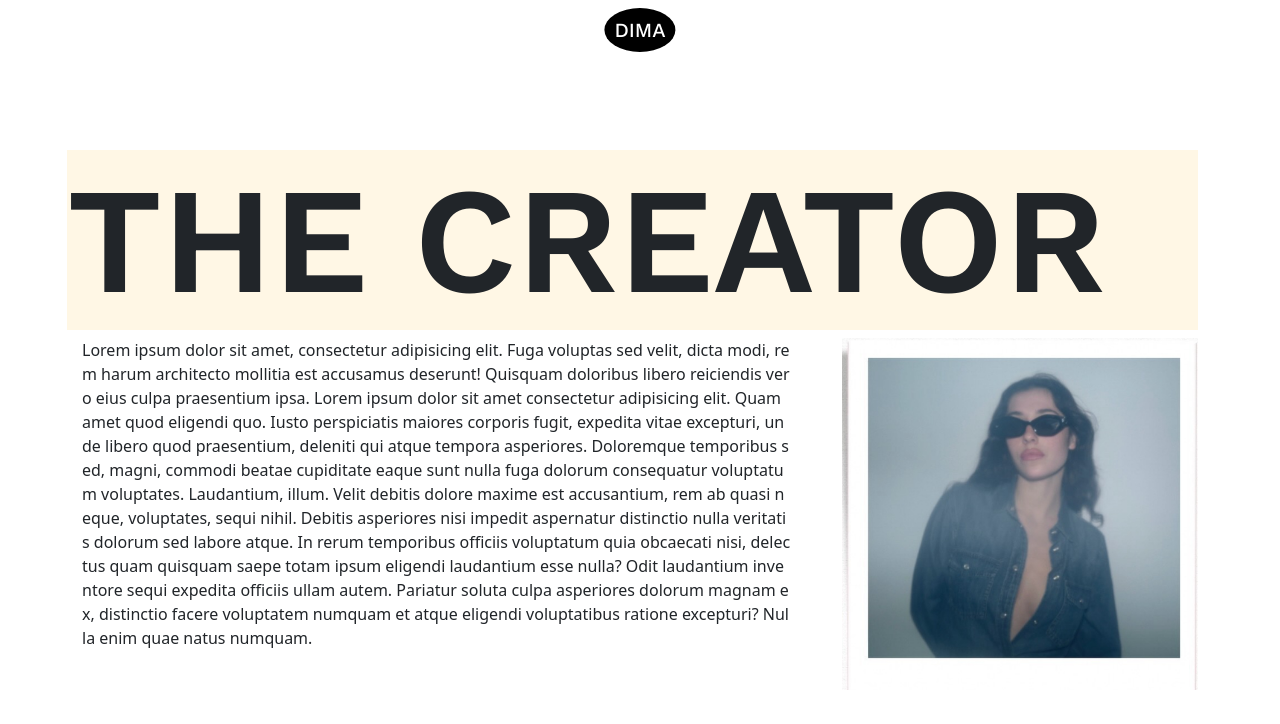
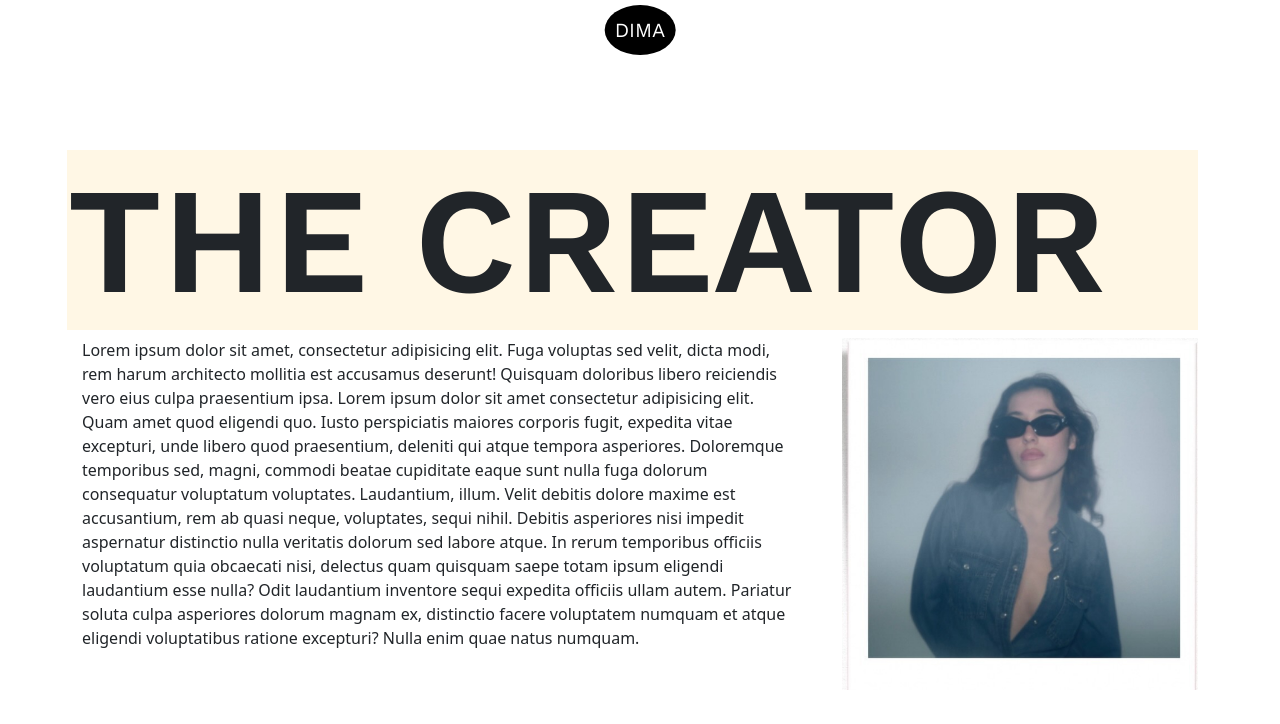
Before and after one commit to ebanchik/dima-studio-v2, a React (Vite) app: page /about in a window 1280 px wide. Shown: the top 724 px of the page. Built offline with nearby package versions, Linux system fonts and the light colour scheme.

Commit message:
sliding animation

```diff
--- a/src/About.jsx
+++ b/src/About.jsx
@@ -1,12 +1,19 @@
-import { Link } from 'react-router-dom';
+import { useState } from 'react';
+import { useNavigate } from 'react-router-dom';
 
 export function About() {
+  const [isExiting, setIsExiting] = useState(false);
+  const navigate = useNavigate();
+
+  const handleExit = () => {
+    setIsExiting(true);
+    setTimeout(() => navigate('/'), 500); // Match the duration of the slideDown animation
+  };
+
   return (
-    <div className="page about-page">
+    <div className={`page about-page ${isExiting ? 'page-exit' : 'page-enter'}`}>
         <div className="container">
-      <h1 className="button">
-          <Link to="/">DIMA</Link>
-        </h1>
+          <button className="button" onClick={handleExit}>DIMA</button>
               <h1 className="about-title">THE CREATOR</h1>
           <div className="row">
             <div className="col-md-8">
--- a/src/App.css
+++ b/src/App.css
@@ -140,6 +140,7 @@ nav a {
 
 .about-text {
   margin-right: 25px;
+  word-break: keep-all;
 }
 
 .about-photo {
@@ -161,6 +162,8 @@ nav a {
   border-radius: 50%; /* Makes the background a circle */
   padding: 10px; /* Adjust the padding to control the size of the circle */
   transition: transform 0.3s ease;
+  border: none;
+  font-family: 'Work Sans';
 }
 
 .button a {
@@ -181,3 +184,17 @@ nav a {
     transform: translateY(0);
   }
 }
+
+
+.page-exit {
+  animation: slideDown 0.5s forwards;
+}
+
+@keyframes slideDown {
+  from {
+    transform: translateY(0);
+  }
+  to {
+    transform: translateY(100%);
+  }
+}
```
Lines whose indentation alone changed are shown as unchanged.
